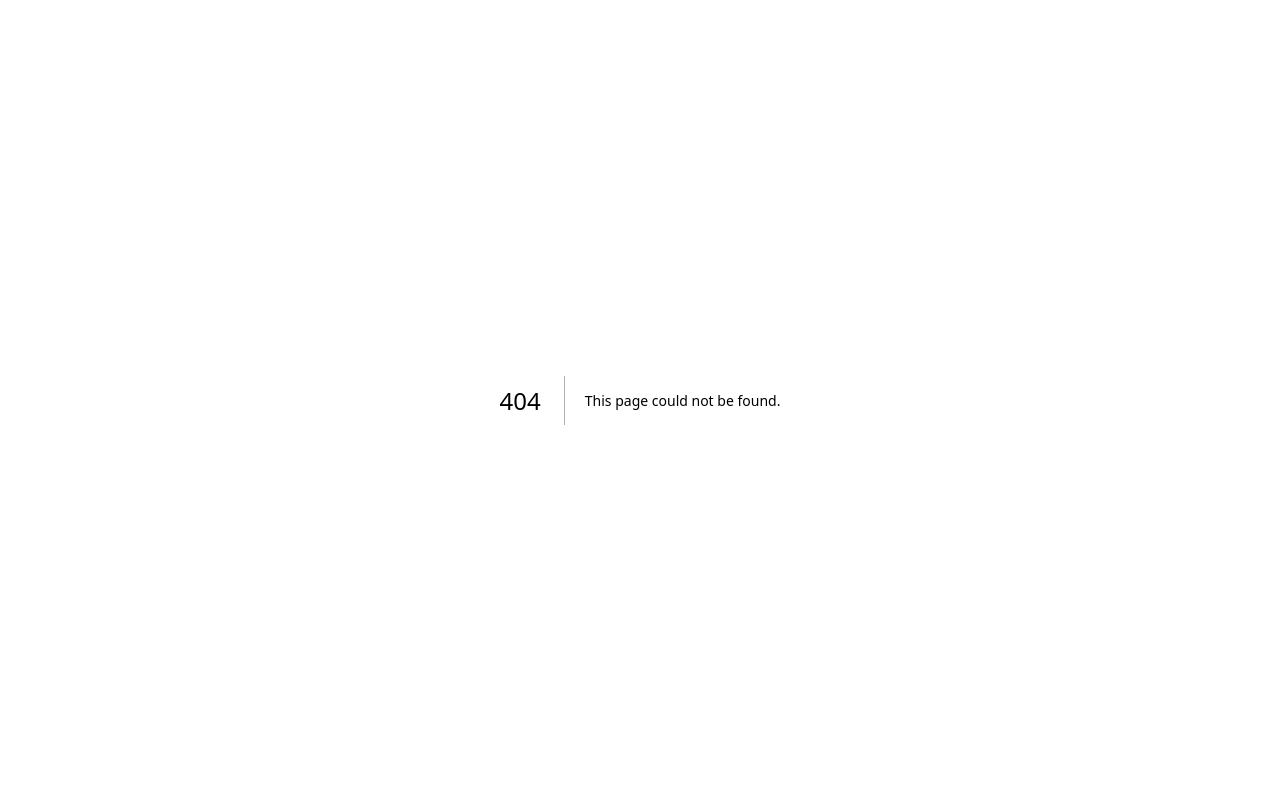
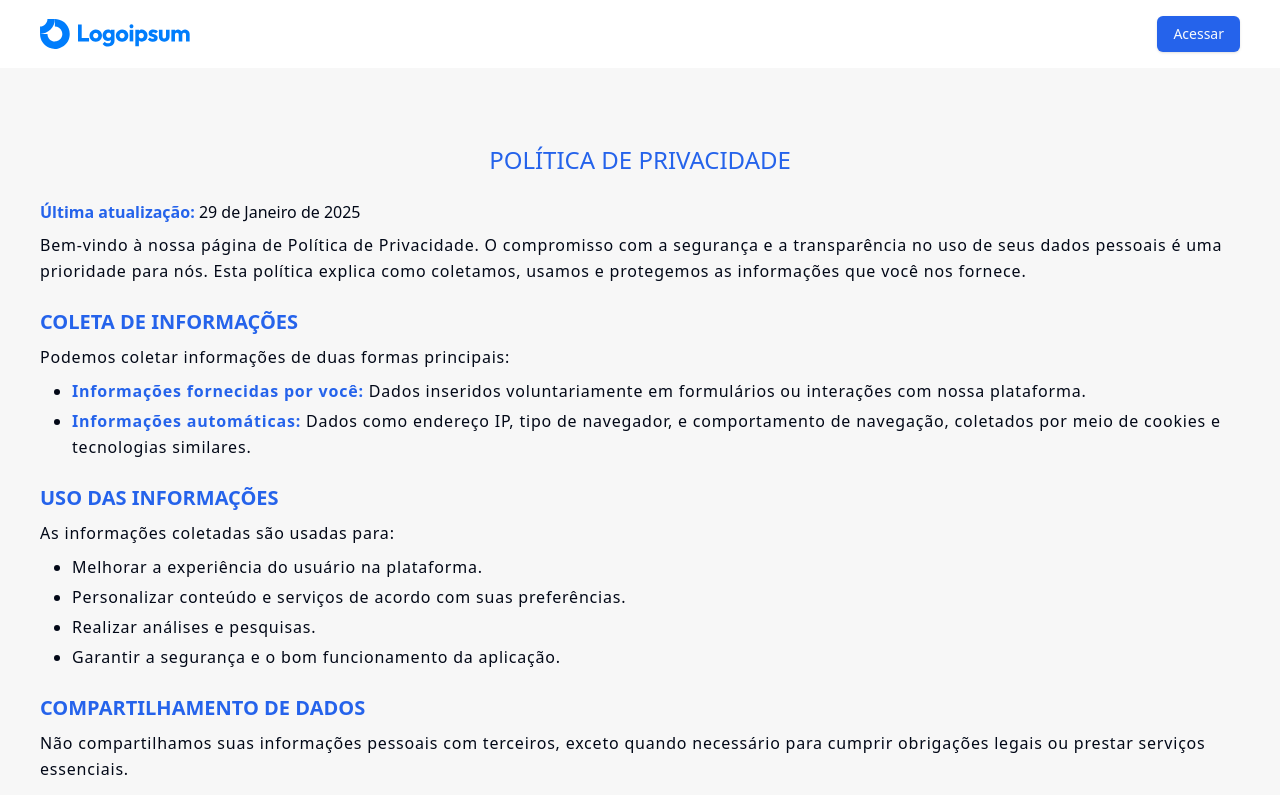
Before and after one commit to thiagoelias99/aplicacao-modelo, a Next.js app in the folder app-modelo-1/: page /politica-de-privacidade in a window 1280 px wide. Before the commit this address had no page. Shown: the top 795 px of the page. Built offline with nearby package versions, Linux system fonts and the light colour scheme.

Commit message:
privacy page

```diff
--- /dev/null
+++ b/app-modelo-1/src/app/(app)/(public)/layout.tsx
@@ -0,0 +1,24 @@
+import React, { PropsWithChildren } from 'react'
+import Image from 'next/image'
+import Link from "next/link"
+import { buttonVariants } from "@/components/ui/button"
+
+export default function PublicLayout({ children }: PropsWithChildren) {
+  return (
+    <div className="w-full">
+      <header className="w-full bg-popover">
+        <div className="max-w-screen-xl mx-auto py-4 px-4 sm:px-10 flex justify-between items-center">
+          <Image src="/app-logo.svg" alt="Logo" width={150} height={50} />
+          <Link className={buttonVariants({
+          })} href="/app/inicio">Acessar</Link>
+        </div>
+      </header>
+      {children}
+      <footer className="w-full bg-primary">
+        <div className="max-w-screen-xl mx-auto py-4 px-4 sm:px-10 flex justify-between items-center">
+          <p className="text-sm text-primary-foreground text-center pt-8">© Todos os Direitos Reservados 2025 – Criado por <b>Thiago Elias</b></p>
+        </div>
+      </footer>
+    </div>
+  )
+}
--- /dev/null
+++ b/app-modelo-1/src/app/(app)/(public)/politica-de-privacidade/page.tsx
@@ -0,0 +1,85 @@
+import { cn } from "@/lib/utils"
+import React, { ComponentProps } from 'react'
+
+export default function PrivacyPage() {
+
+  const P = ({ children, className, ...rest }: ComponentProps<"p">) => {
+    return <p
+      className={cn("leading-relaxed tracking-wider", className)}
+      {...rest}
+    >{children}</p>
+  }
+
+  const B = ({ children, className, ...rest }: ComponentProps<"b">) => {
+    return <b
+      className={cn("font-semibold text-primary", className)}
+      {...rest}
+    >{children}</b>
+  }
+
+  const H3 = ({ children, className, ...rest }: ComponentProps<"h3">) => {
+    return <h3
+      className={cn("w-full text-xl font-semibold text-primary uppercase pt-4", className)}
+      {...rest}
+    >{children}</h3>
+  }
+
+  const UL = ({ children, className, ...rest }: ComponentProps<"ul">) => {
+    return <ul
+      className={cn("list-disc pl-8 space-y-1", className)}
+      {...rest}
+    >{children}</ul>
+  }
+
+  const LI = ({ children, className, ...rest }: ComponentProps<"li">) => {
+    return <li
+      className={cn("leading-relaxed tracking-wider", className)}
+      {...rest}
+    >{children}</li>
+  }
+
+
+  return (
+    <div className="w-full px-4 py-8 sm:px-10 sm:py-16 flex flex-col items-start justify-start">
+      <div className="w-full space-y-3">
+        <h1 className="w-full text-3xl font-semibold text-center text-primary">{process.env.NEXT_PUBLIC_APP_NAME}</h1>
+        <h2 className="w-full text-2xl font-medium text-center text-primary uppercase">Política de Privacidade</h2>
+      </div>
+      <main className="w-full space-y-2 mt-6">
+        <p><B>Última atualização: </B>29 de Janeiro de 2025</p>
+        <P>Bem-vindo à nossa página de Política de Privacidade. O compromisso com a segurança e a transparência no uso de seus dados pessoais é uma prioridade para nós. Esta política explica como coletamos, usamos e protegemos as informações que você nos fornece.</P>
+
+        <H3>Coleta de Informações</H3>
+        <P>Podemos coletar informações de duas formas principais:</P>
+        <UL>
+          <LI><B>Informações fornecidas por você: </B>Dados inseridos voluntariamente em formulários ou interações com nossa plataforma.</LI>
+          <LI><B>Informações automáticas: </B>Dados como endereço IP, tipo de navegador, e comportamento de navegação, coletados por meio de cookies e tecnologias similares.</LI>
+        </UL>
+
+        <H3>Uso das Informações</H3>
+        <P>As informações coletadas são usadas para:</P>
+        <UL>
+          <LI>Melhorar a experiência do usuário na plataforma.</LI>
+          <LI>Personalizar conteúdo e serviços de acordo com suas preferências.</LI>
+          <LI>Realizar análises e pesquisas.</LI>
+          <LI>Garantir a segurança e o bom funcionamento da aplicação.</LI>
+        </UL>
+
+        <H3>Compartilhamento de Dados</H3>
+        <P>Não compartilhamos suas informações pessoais com terceiros, exceto quando necessário para cumprir obrigações legais ou prestar serviços essenciais.</P>
+        <P>Sempre que o compartilhamento for necessário, asseguraremos que seus dados estejam protegidos.</P>
+
+        <H3>Seus Direitos</H3>
+        <P>Você tem o direito de:</P>
+        <UL>
+          <LI>Solicitar acesso, correção ou exclusão de seus dados pessoais.</LI>
+          <LI>Retirar seu consentimento para o uso de seus dados, quando aplicável.</LI>
+          <LI>Entrar em contato conosco para qualquer dúvida ou solicitação relacionada à privacidade.</LI>
+        </UL>
+
+        <H3>Contato</H3>
+        <P>Se tiver dúvidas ou preocupações sobre esta política, entre em contato através de <B>{process.env.NEXT_PUBLIC_CONTACT_EMAIL}</B>.</P>
+      </main>
+    </div>
+  )
+}
--- a/app-modelo-1/src/app/(app)/app/(guest)/entrar/page.tsx
+++ b/app-modelo-1/src/app/(app)/app/(guest)/entrar/page.tsx
@@ -15,6 +15,7 @@ export default function LoginPage() {
     <div className="flex flex-col w-full justify-center items-center gap-6">
       <Card className="flex flex-col">
         <CardHeader className="gap-2">
+          <Image src="/app-logo.svg" alt="Logo" width={150} height={50} className="self-center py-4" />
           <CardTitle className="text-2xl">Bem vindo à aplicação modelo </CardTitle>
         </CardHeader>
         <CardContent className="flex flex-col gap-4">
@@ -24,7 +25,7 @@ export default function LoginPage() {
         </CardContent>
 
         <CardFooter className="flex-col gap-16 justify-center">
-          <p className="text-center text-sm text-muted-foreground">Ao continuar você concorda com nossa <Link href="/cadastro"><b>Política de Privacidade</b></Link></p>
+          <p className="text-center text-sm text-muted-foreground">Ao continuar você concorda com nossa <Link href="/politica-de-privacidade"><b className="text-primary">Política de Privacidade</b></Link></p>
           <div className='w-full mt-2 flex justify-center items-center gap-2 text-muted-foreground'>
             <p>Login gerenciado por</p>
             <a href='https://kinde.com/' target='_blank'>
--- a/app-modelo-1/src/app/globals.css
+++ b/app-modelo-1/src/app/globals.css
@@ -4,25 +4,25 @@
 
 @layer base {
   :root {
-    --background: 0 0% 96%;
-    --foreground: 240 10% 3.9%;
-    --card: 0 0% 99%;
-    --card-foreground: 240 10% 3.9%;
+    --background: 0 0% 97%;
+    --foreground: 222.2 84% 4.9%;
+    --card: 0 0% 100%;
+    --card-foreground: 222.2 84% 4.9%;
     --popover: 0 0% 100%;
-    --popover-foreground: 240 10% 3.9%;
-    --primary: 346.8 77.2% 49.8%;
-    --primary-foreground: 355.7 100% 97.3%;
-    --secondary: 240 4.8% 95.9%;
-    --secondary-foreground: 240 5.9% 10%;
-    --muted: 240 4.8% 95.9%;
-    --muted-foreground: 240 3.8% 46.1%;
-    --accent: 240 4.8% 95.9%;
-    --accent-foreground: 240 5.9% 10%;
+    --popover-foreground: 222.2 84% 4.9%;
+    --primary: 221.2 83.2% 53.3%;
+    --primary-foreground: 210 40% 98%;
+    --secondary: 210 40% 96.1%;
+    --secondary-foreground: 222.2 47.4% 11.2%;
+    --muted: 210 40% 96.1%;
+    --muted-foreground: 215.4 16.3% 46.9%;
+    --accent: 210 40% 96.1%;
+    --accent-foreground: 222.2 47.4% 11.2%;
     --destructive: 0 84.2% 60.2%;
-    --destructive-foreground: 0 0% 98%;
-    --border: 240 5.9% 90%;
-    --input: 240 5.9% 90%;
-    --ring: 346.8 77.2% 49.8%;
+    --destructive-foreground: 210 40% 98%;
+    --border: 214.3 31.8% 91.4%;
+    --input: 214.3 31.8% 91.4%;
+    --ring: 221.2 83.2% 53.3%;
     --radius: 0.5rem;
     --chart-1: 12 76% 61%;
     --chart-2: 173 58% 39%;
@@ -40,25 +40,25 @@
   }
 
   .dark {
-    --background: 20 14.3% 4.1%;
-    --foreground: 0 0% 95%;
-    --card: 24 9.8% 10%;
-    --card-foreground: 0 0% 95%;
-    --popover: 0 0% 9%;
-    --popover-foreground: 0 0% 95%;
-    --primary: 346.8 77.2% 49.8%;
-    --primary-foreground: 355.7 100% 97.3%;
-    --secondary: 240 3.7% 15.9%;
-    --secondary-foreground: 0 0% 98%;
-    --muted: 0 0% 15%;
-    --muted-foreground: 240 5% 64.9%;
-    --accent: 12 6.5% 15.1%;
-    --accent-foreground: 0 0% 98%;
+    --background: 222.2 84% 4.9%;
+    --foreground: 210 40% 98%;
+    --card: 222.2 84% 4.9%;
+    --card-foreground: 210 40% 98%;
+    --popover: 222.2 84% 4.9%;
+    --popover-foreground: 210 40% 98%;
+    --primary: 217.2 91.2% 59.8%;
+    --primary-foreground: 222.2 47.4% 11.2%;
+    --secondary: 217.2 32.6% 17.5%;
+    --secondary-foreground: 210 40% 98%;
+    --muted: 217.2 32.6% 17.5%;
+    --muted-foreground: 215 20.2% 65.1%;
+    --accent: 217.2 32.6% 17.5%;
+    --accent-foreground: 210 40% 98%;
     --destructive: 0 62.8% 30.6%;
-    --destructive-foreground: 0 85.7% 97.3%;
-    --border: 240 3.7% 15.9%;
-    --input: 240 3.7% 15.9%;
-    --ring: 346.8 77.2% 49.8%;
+    --destructive-foreground: 210 40% 98%;
+    --border: 217.2 32.6% 17.5%;
+    --input: 217.2 32.6% 17.5%;
+    --ring: 224.3 76.3% 48%;
     --chart-1: 220 70% 50%;
     --chart-2: 160 60% 45%;
     --chart-3: 30 80% 55%;
--- a/app-modelo-1/tailwind.config.ts
+++ b/app-modelo-1/tailwind.config.ts
@@ -1,4 +1,4 @@
-import type { Config } from "tailwindcss";
+import type { Config } from "tailwindcss"
 
 export default {
 	darkMode: ["class"],
@@ -10,6 +10,7 @@ export default {
 	theme: {
 		extend: {
 			colors: {
+				title: 'hsl(var(--title))',
 				background: 'hsl(var(--background))',
 				foreground: 'hsl(var(--foreground))',
 				card: {
@@ -69,4 +70,4 @@ export default {
 		}
 	},
 	plugins: [require("tailwindcss-animate")],
-} satisfies Config;
+} satisfies Config
```
Also changed, not shown: app-modelo-1/src/config/routes.ts (+1 -6 lines), app-modelo-1/public/app-logo.svg (added). Lines whose indentation alone changed are shown as unchanged.
